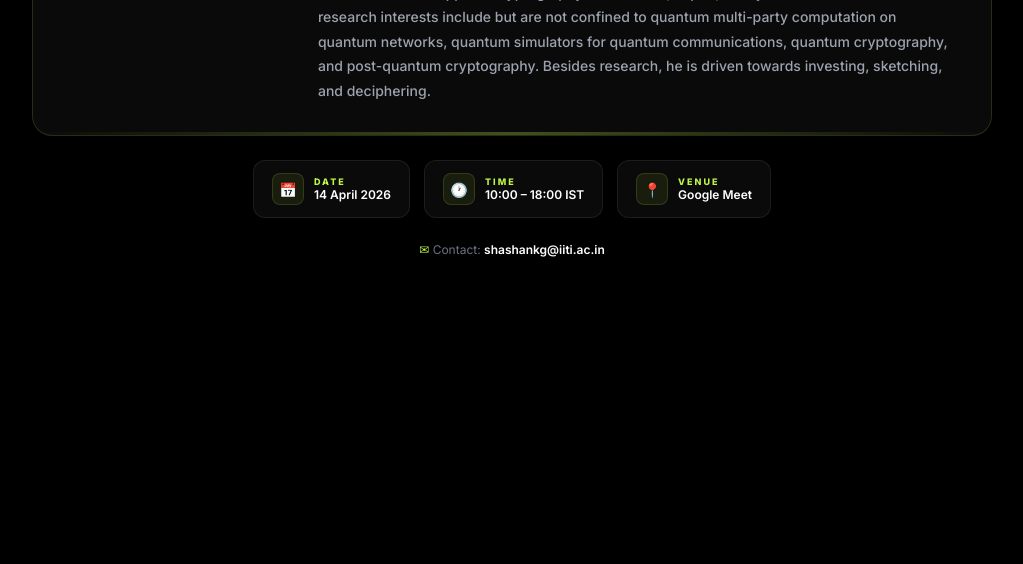
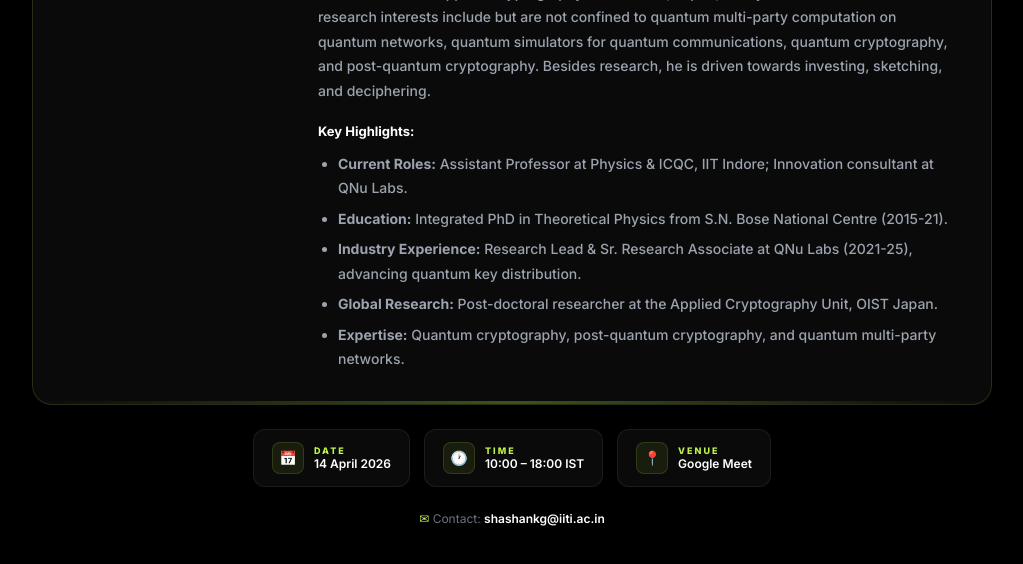
Before and after one commit to shashankg687/what-qi-wants, a plain HTML site: page speakers/poster_host_shashank.html in a window 1280 px wide. Shown: the part 824-1388 px from the top of the page, without its empty margins (128-1151 px from the left). Before the commit the page ends 1131 px from the top, so only its background shows below. Drawn offline with Linux system fonts and the light colour scheme.

Commit message:
feat: add key highlights to host bio

```diff
--- a/speakers/poster_host_shashank.html
+++ b/speakers/poster_host_shashank.html
@@ -428,19 +428,42 @@
                 </div>
                 <div class="bio-col">
                     <div class="bio-label">Host Bio</div>
-                    <div class="bio-text">Dr. Shashank Gupta is an Assistant Professor at the Centre for
-                        Interdisciplinary Area of Quantum Computing and Department of Physics, IIT Indore. He is also an
-                        Innovation and Academy consultant at QNu Labs. He has an Integrated PhD in Theoretical Physics
-                        (2015-21) from S. N. Bose National Centre for Basic Sciences, Kolkata, India. He has worked on
-                        the foundations and applications of multipartite quantum resources during his PhD tenure. He
-                        then joined QNu Labs, an Indian start-up working in Quantum Cryptography, as a Senior Research
-                        Associate (2021-23) and as a Research Lead (2024-25). He and a dedicated team of engineers
-                        worked on breaking distance barriers in quantum key distribution, parallelly creating novel
-                        quantum-safe solutions for the post-quantum era. He also served as a post-doctoral researcher at
-                        the Applied Cryptography Unit at OIST, Japan, led by Prof. Carlos Cid. His research interests
-                        include but are not confined to quantum multi-party computation on quantum networks, quantum
-                        simulators for quantum communications, quantum cryptography, and post-quantum cryptography.
-                        Besides research, he is driven towards investing, sketching, and deciphering.</div>
+                    <div class="bio-text">
+                        <p style="margin-bottom: 16px;">Dr. Shashank Gupta is an Assistant Professor at the Centre for
+                            Interdisciplinary Area of Quantum Computing and Department of Physics, IIT Indore. He is
+                            also an
+                            Innovation and Academy consultant at QNu Labs. He has an Integrated PhD in Theoretical
+                            Physics
+                            (2015-21) from S. N. Bose National Centre for Basic Sciences, Kolkata, India. He has worked
+                            on
+                            the foundations and applications of multipartite quantum resources during his PhD tenure. He
+                            then joined QNu Labs, an Indian start-up working in Quantum Cryptography, as a Senior
+                            Research
+                            Associate (2021-23) and as a Research Lead (2024-25). He and a dedicated team of engineers
+                            worked on breaking distance barriers in quantum key distribution, parallelly creating novel
+                            quantum-safe solutions for the post-quantum era. He also served as a post-doctoral
+                            researcher at
+                            the Applied Cryptography Unit at OIST, Japan, led by Prof. Carlos Cid. His research
+                            interests
+                            include but are not confined to quantum multi-party computation on quantum networks, quantum
+                            simulators for quantum communications, quantum cryptography, and post-quantum cryptography.
+                            Besides research, he is driven towards investing, sketching, and deciphering.</p>
+
+                        <strong style="color: var(--white); font-size: 13px;">Key Highlights:</strong>
+                        <ul
+                            style="margin-top: 8px; margin-left: 20px; display: flex; flex-direction: column; gap: 6px;">
+                            <li><strong>Current Roles:</strong> Assistant Professor at Physics & ICQC, IIT Indore;
+                                Innovation consultant at QNu Labs.</li>
+                            <li><strong>Education:</strong> Integrated PhD in Theoretical Physics from S.N. Bose
+                                National Centre (2015-21).</li>
+                            <li><strong>Industry Experience:</strong> Research Lead & Sr. Research Associate at QNu Labs
+                                (2021-25), advancing quantum key distribution.</li>
+                            <li><strong>Global Research:</strong> Post-doctoral researcher at the Applied Cryptography
+                                Unit, OIST Japan.</li>
+                            <li><strong>Expertise:</strong> Quantum cryptography, post-quantum cryptography, and quantum
+                                multi-party networks.</li>
+                        </ul>
+                    </div>
                 </div>
             </div>
 
```
